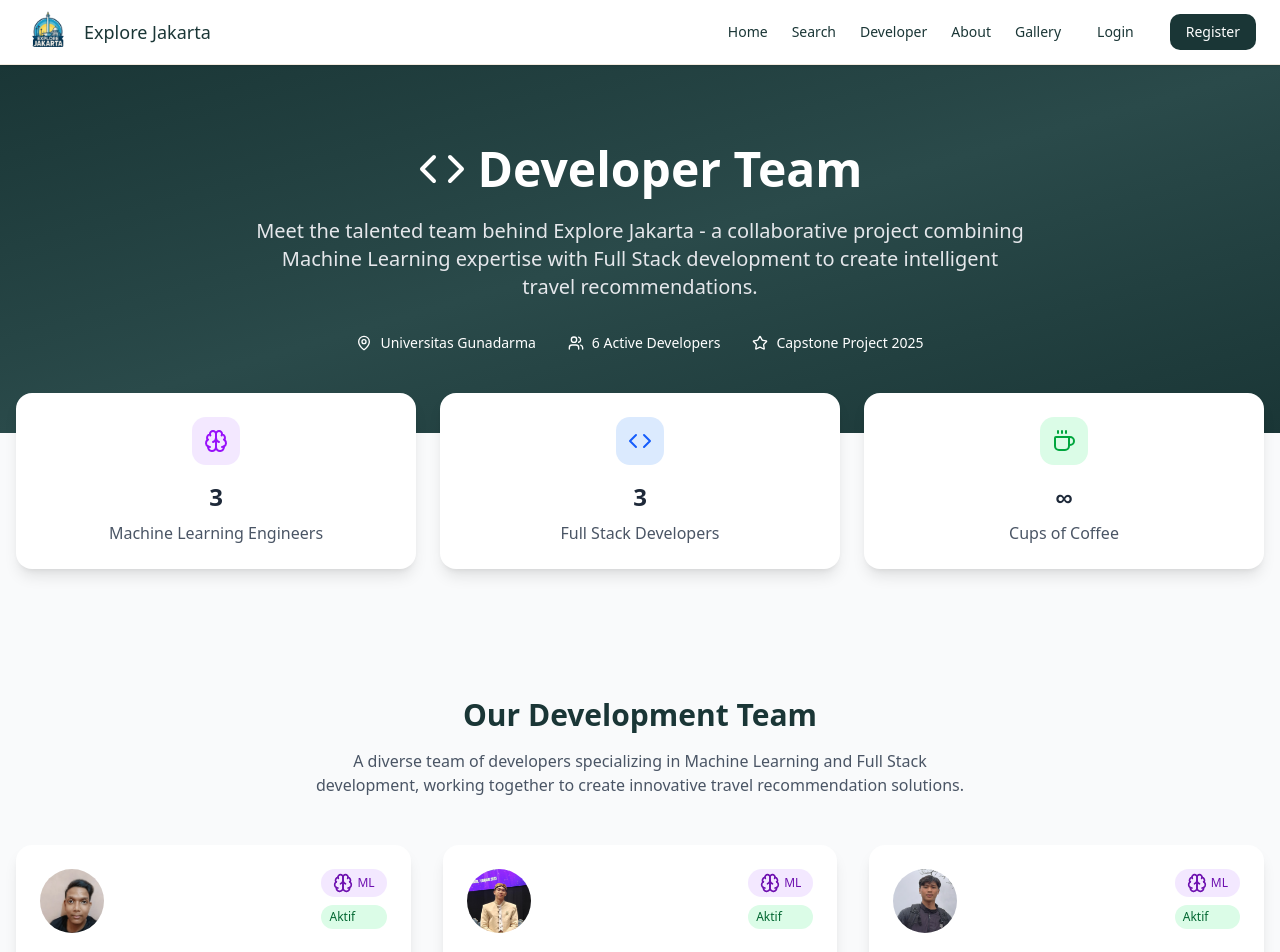
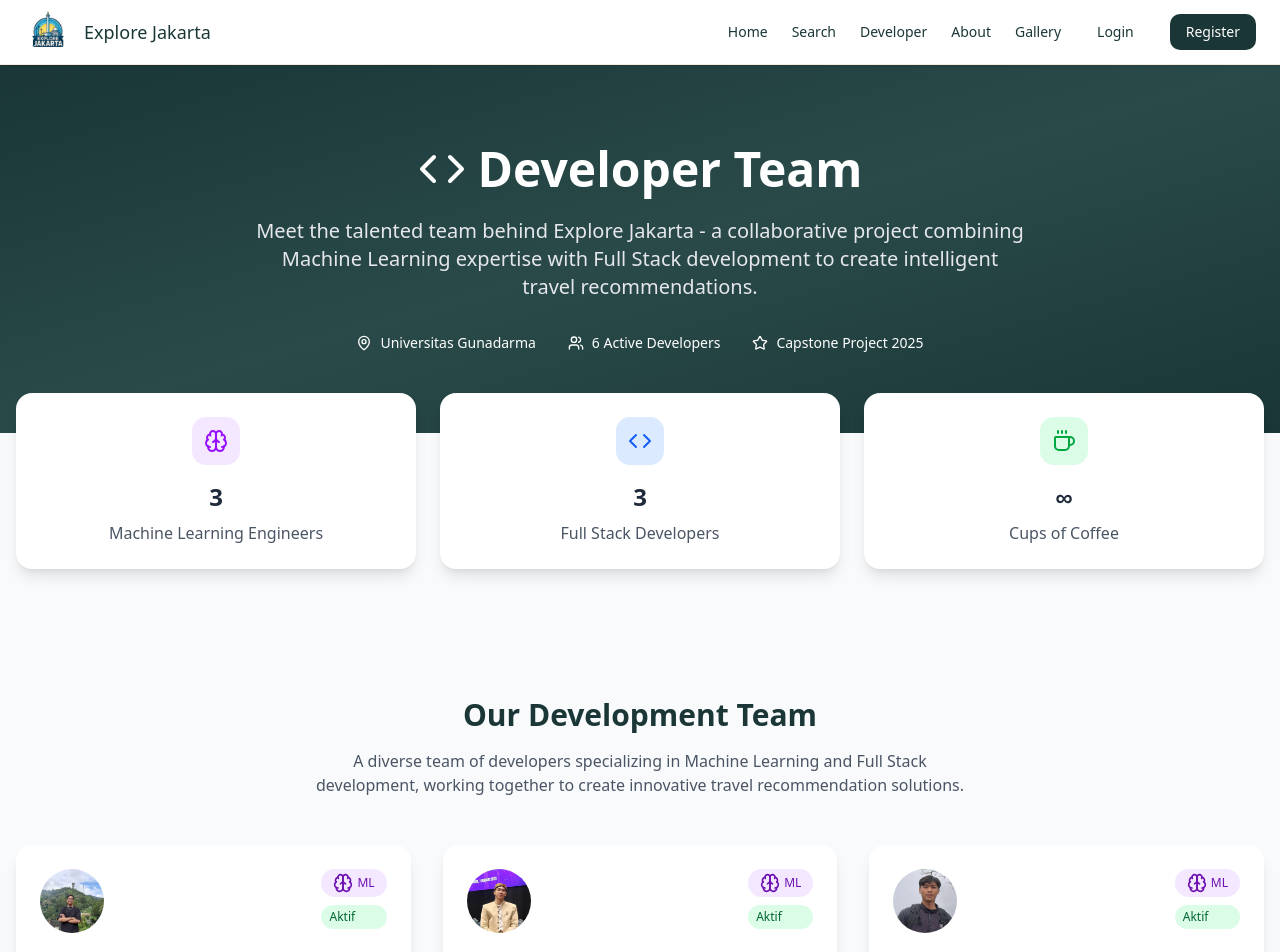
Before and after one commit to mmararief/capstone-project-2025, a React (Vite) app: page /developer in a window 1280 px wide. Shown: the top 952 px of the page. Built offline with nearby package versions, Linux system fonts and the light colour scheme; no server answers.

Commit message:
saved: masMiftah loh ya

```diff
--- a/src/pages/Developer/DeveloperPage.jsx
+++ b/src/pages/Developer/DeveloperPage.jsx
@@ -28,7 +28,7 @@ const DeveloperPage = () => {
       university: "Universitas Gunadarma",
       status: "Aktif",
       specialization: "Recommendation Systems",
-      avatar: "profile/miftah.png",
+      avatar: "profile/miftah2.png",
     },
     {
       id: "MC009D5Y1029",
```
Also changed, not shown: public/profile/miftah2.png (added).
